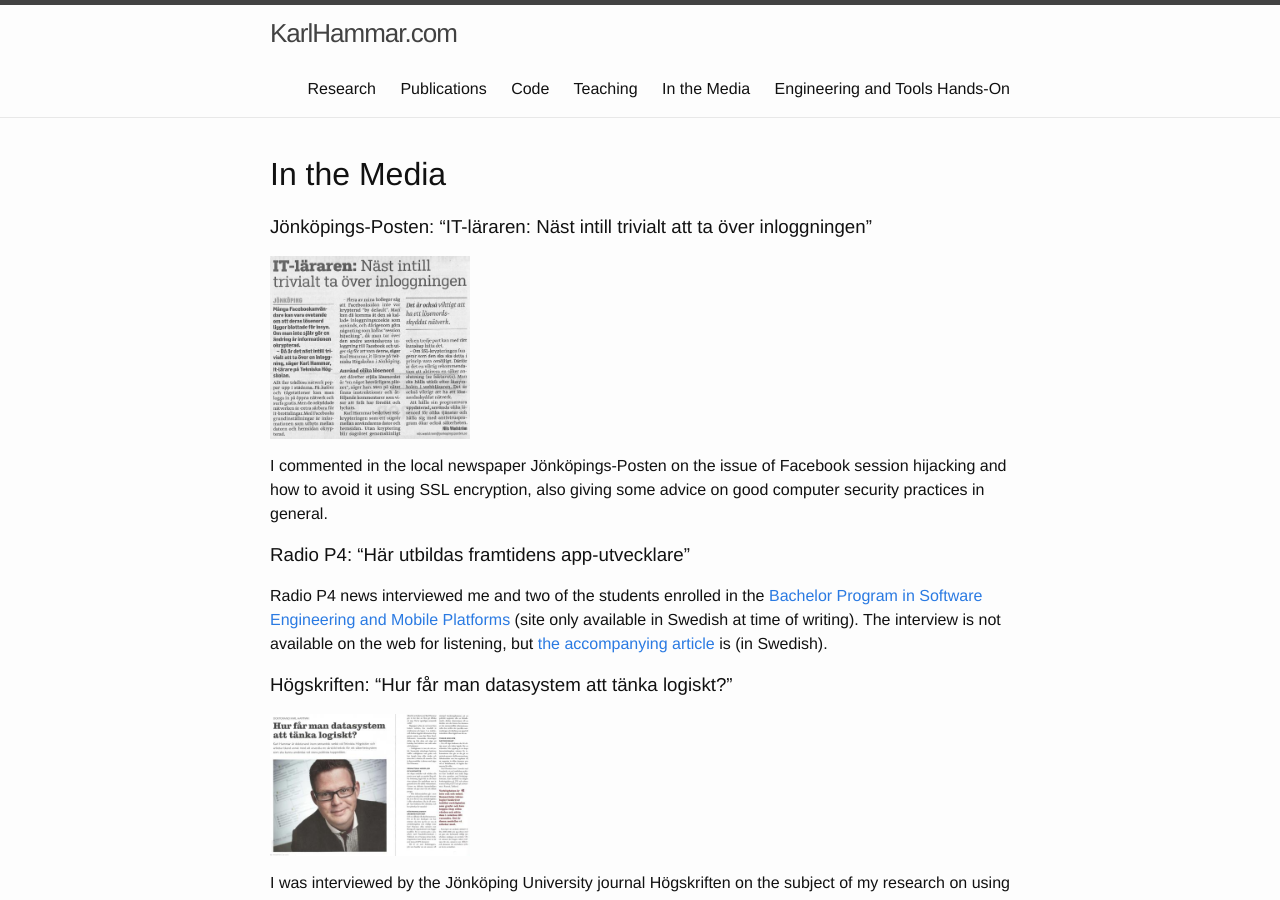
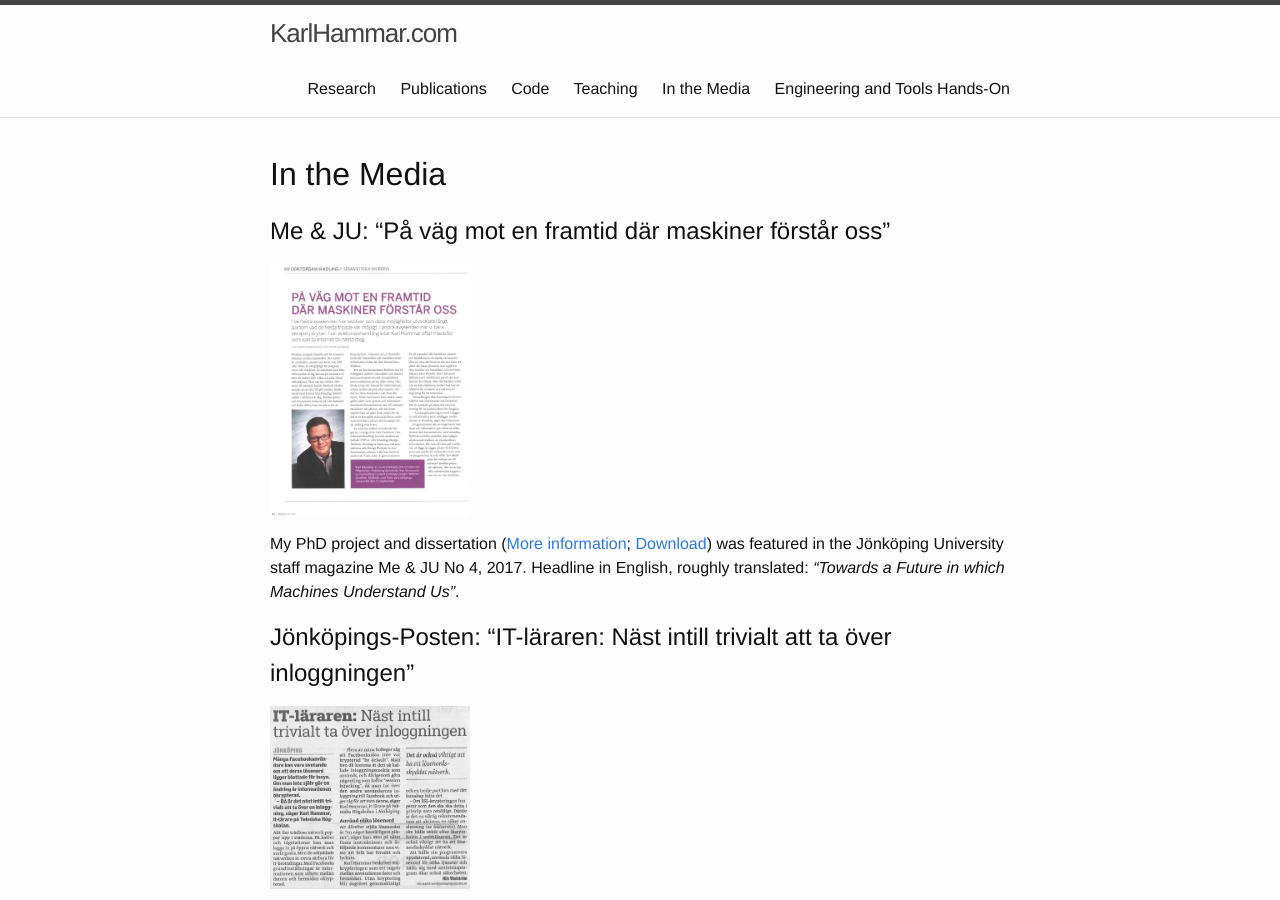
Before and after one commit to hammar/hammar.github.io, a Jekyll site: the page built from 05-in-the-media.md, in a window 1280 px wide and 900 px high. Built offline with Jekyll 4.4.1, drawn with Linux system fonts in a browser that asks for light colours.

Commit message:
Added new media mention (Me & JU)

```diff
--- a/05-in-the-media.md
+++ b/05-in-the-media.md
@@ -4,27 +4,33 @@ title: In the Media
 permalink: /in-the-media/
 ---
 
-### Jönköpings-Posten: "IT-läraren: Näst intill trivialt att ta över inloggningen"
+## Me & JU: "På väg mot en framtid där maskiner förstår oss"
+
+[<img src="/images/meju-2017-4.jpg" alt="Me & JU No. 4 2017" style="max-width: 200px;" />](/images/meju-2017-4.jpg)
+
+My PhD project and dissertation ([More information](http://urn.kb.se/resolve?urn=urn:nbn:se:liu:diva-139584); [Download](/pdfs/hammar2017content.pdf)) was featured in the Jönköping University staff magazine Me & JU No 4, 2017. Headline in English, roughly translated: *"Towards a Future in which Machines Understand Us"*.
+
+## Jönköpings-Posten: "IT-läraren: Näst intill trivialt att ta över inloggningen"
 
 [<img src="/images/jp-20121119.jpg" alt="Jönköpings-Posten 2012-11-19" style="max-width: 200px;"/>](/images/jp-20121119.jpg)
 
 I commented in the local newspaper Jönköpings-Posten on the issue of Facebook session hijacking and how to avoid it using SSL encryption, also giving some advice on good computer security practices in general.
 
-### Radio P4: "Här utbildas framtidens app-utvecklare"
+## Radio P4: "Här utbildas framtidens app-utvecklare"
 
 Radio P4 news interviewed me and two of the students enrolled in the [Bachelor Program in Software Engineering and Mobile Platforms](http://ju.se/jth/utbildning/ingenjorsprogram/mjukvaruutveckling-och-mobila-plattformar.html) (site only available in Swedish at time of writing). The interview is not available on the web for listening, but [the accompanying article](http://sverigesradio.se/sida/artikel.aspx?programid=91&artikel=5266364) is (in Swedish).
 
-### Högskriften: "Hur får man datasystem att tänka logiskt?"
+## Högskriften: "Hur får man datasystem att tänka logiskt?"
 
 [<img src="/images/hoegskriften.jpg" alt="Högskriften" style="max-width: 200px;"/>](/images/hoegskriften.jpg)
 
 I was interviewed by the Jönköping University journal Högskriften on the subject of my research on using semantic web ontologies for complex event detection in the security and surveillance domain. Parts of this work has so far been published in two [papers](/publications/), Modular Semantic CEP for Threat Detection at ORADM 2012 and Ontology Design Patterns in Use - Lessons Learnt from an Ontology Engineering Case from WOP/ISWC 2012.
 
-### Radio P4: "What's app?"
+## Radio P4: "What's app?"
 
 I was interviewed by the radio P4 show Morgonskiftet, about the new bachelor program in Software Engineering and Mobile Platforms that I'm starting up at Jönköping University. Read a [summary of the interview](http://sverigesradio.se/sida/artikel.aspx?programid=2260&artikel=4966439) (in Swedish), or [listen to the interview itself](http://sverigesradio.se/sida/play.aspx?ljud=3770600) (also in Swedish).
 
-### Jönköpings-Posten: "Mobilsnillen till Jönköping"
+## Jönköpings-Posten: "Mobilsnillen till Jönköping"
 
 [<img src="/images/jp-20120201.jpg" alt="Jönköpings-Posten 2012-02-01" style="max-width: 200px;"/>](/images/jp-20120201.jpg)
 
```
Also changed, not shown: images/meju-2017-4.jpg (added).
